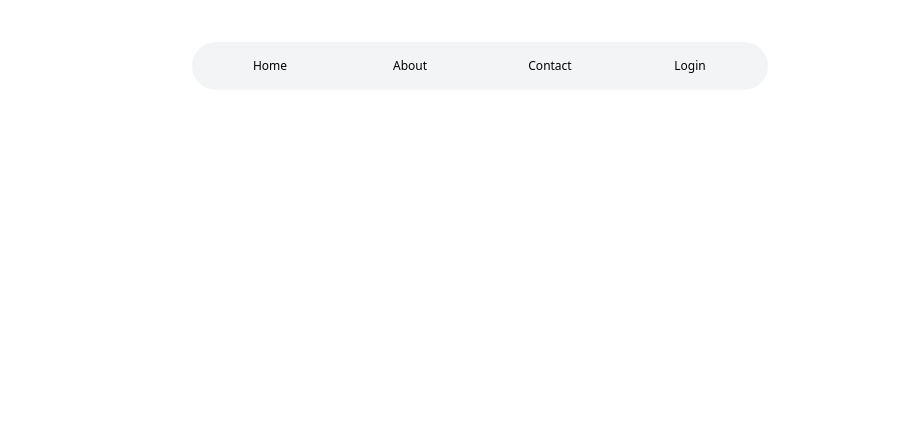
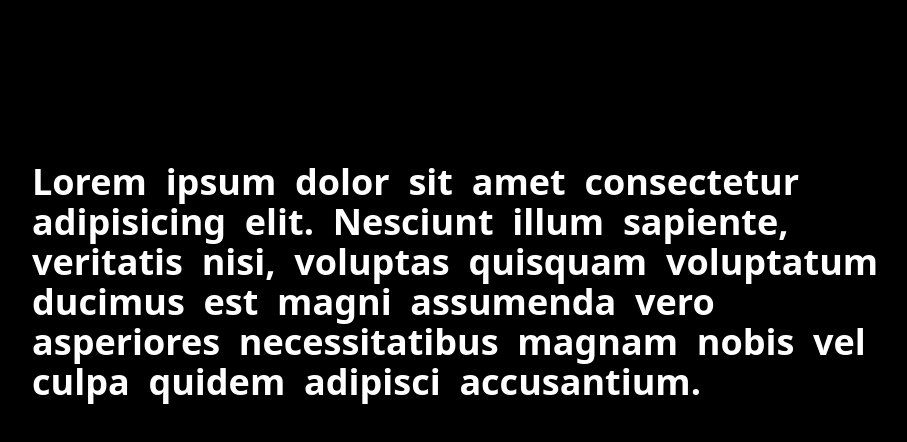
Before and after one commit to supradeepmukherjee/Motion, a React (Vite) app: page / in a window 1280 px wide. Shown: the part 118-560 px from the top of the page, without its empty margins (160-1067 px from the left). Built offline with nearby package versions, Linux system fonts and the light colour scheme.

Commit message:
5.1st Commit

```diff
--- a/src/App.tsx
+++ b/src/App.tsx
@@ -1,4 +1,4 @@
-import { AnimatePresence, motion, useMotionTemplate, useMotionValueEvent, useScroll, useSpring, useTransform } from 'motion/react'
+import { AnimatePresence, motion, stagger, useAnimate, useMotionTemplate, useMotionValueEvent, useScroll, useSpring, useTransform } from 'motion/react'
 import { cn } from './lib/utils'
 import { GeistSans } from 'geist/font/sans'
 import { IoMdClose, IoIosRocket } from "react-icons/io"
@@ -67,6 +67,23 @@ const App = () => {
     offset: ['start end', 'end start']
   })
   // useMotionValueEvent(scrollYProgress, 'change', latest => setBg(bgs[Math.floor(latest * bgs.length)]))
+  const text = 'Lorem ipsum dolor sit amet consectetur adipisicing elit. Nesciunt illum sapiente, veritatis nisi, voluptas quisquam voluptatum ducimus est magni assumenda vero asperiores necessitatibus magnam nobis vel culpa quidem adipisci accusantium.'
+  const [scope, animate] = useAnimate()
+  useEffect(() => {
+    animate(
+      'span',
+      {
+        opacity: 1,
+        filter: 'blur(0px)',
+        y: 0
+      },
+      {
+        duration: 1,
+        ease: 'easeInOut',
+        delay: stagger(.05)
+      }
+    )
+  }, [])
   return (
     <>
       {/* 1 */}
@@ -283,7 +300,7 @@ const App = () => {
       </div> */}
 
       {/* 5.2 */}
-      <div className="py-40">
+      {/* <div className="py-40">
         <nav className="max-w-xl mx-auto bg-gray-100 rounded-full px-2 py-1 flex">
           {navItems.map((i, n) => (
             <a
@@ -301,6 +318,28 @@ const App = () => {
             </a>
           ))}
         </nav>
+      </div> */}
+
+      {/* 6.1 */}
+      <div className="flex justify-center items-center min-h-screen bg-black">
+        <div className="text-white font-bold max-w-4xl mx-auto text-4xl" ref={scope}>
+          {/* <motion.span style={{ opacity: 0 }} className='inline-block'>
+            {text}
+          </motion.span> */}
+          {text.split(' ').map((w, i) => (
+            <motion.span
+              key={i}
+              className='inline-block'
+              style={{
+                opacity: 0,
+                filter: 'blur(10px)',
+                y: 10
+              }}
+            >
+              {w} &nbsp;
+            </motion.span>
+          ))}
+        </div>
       </div>
     </>
   )
```
